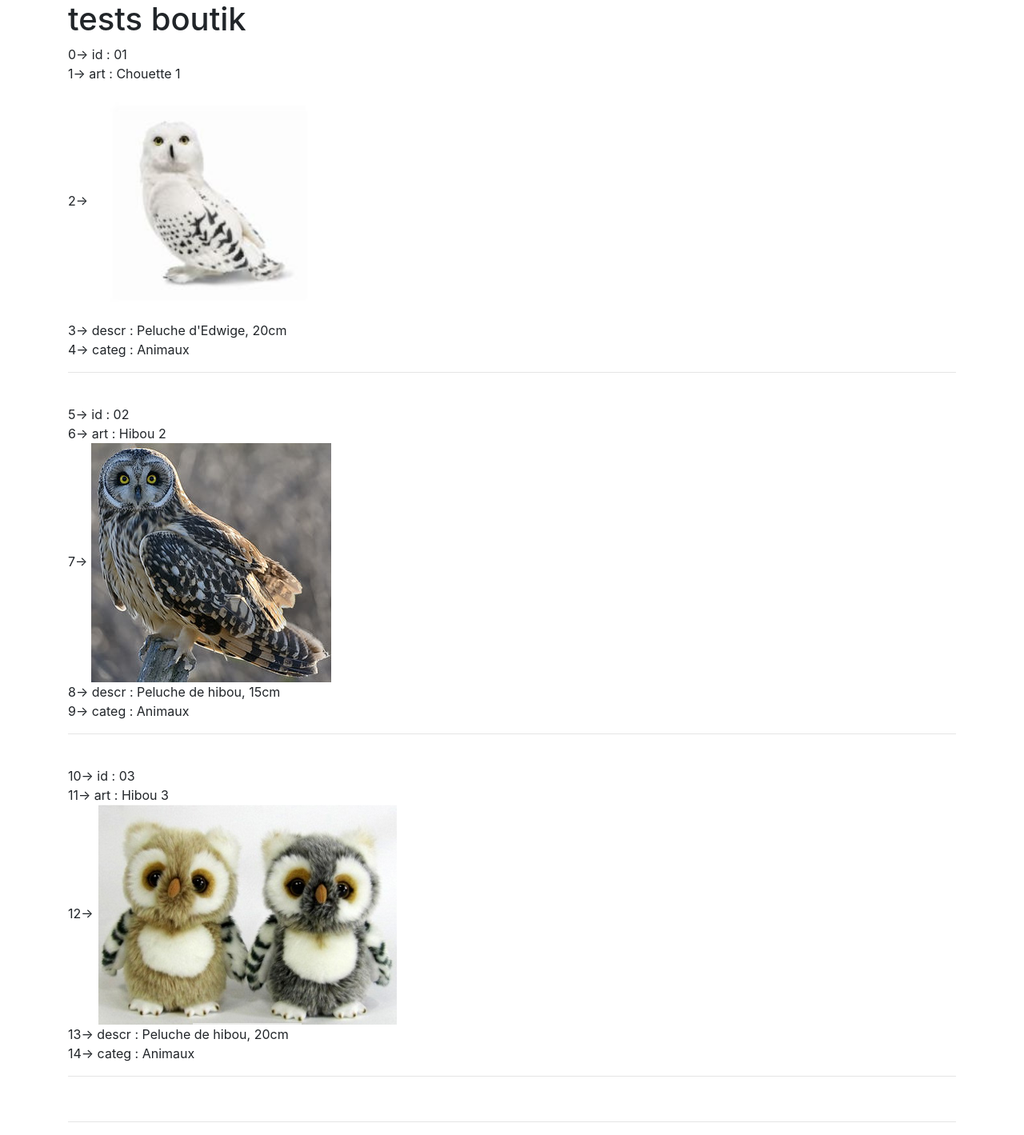
After one commit to ajoanaverde/HP, a PHP site: page /VUE/pourFile.php in a window 1280 px wide. The commit adds this page. Shown: the whole page at 80% size. Run offline with PHP 8.4, Linux system fonts and the light colour scheme; some libraries are stand-ins or nearby versions.

Commit message:
refait brouillon pourFile

```diff
--- a/VUE/CSS/stylesBS.css
+++ b/VUE/CSS/stylesBS.css
@@ -95,7 +95,6 @@ h1, h2, h3, h4, h5, h6 {
 }
 #homeIndex {
     background-size: cover;
-/*    background-position: top; */
     background-position: top center;
     background-repeat: no-repeat;
     min-height: 1100px;
--- a/VUE/INC/head.php
+++ b/VUE/INC/head.php
@@ -6,7 +6,7 @@
 <meta http-equiv="X-UA-Compatible" content="ie=edge">
 <link rel="stylesheet" href="https://cdnjs.cloudflare.com/ajax/libs/twitter-bootstrap/4.4.1/css/bootstrap.min.css">
 <link rel="stylesheet" href="https://cdnjs.cloudflare.com/ajax/libs/font-awesome/5.11.2/css/all.min.css">
-<link rel="stylesheet" href="./CSS/styleBS.css">
+<link rel="stylesheet" href="./CSS/stylesBS.css">
 <link rel="stylesheet" href="./CSS/stylesBtk.css">
 <?php
     include_once('../CONTROL/UTILS/local.php');
--- /dev/null
+++ b/VUE/exemple.txt
@@ -0,0 +1,15 @@
+01
+Chouette 1
+./IMG/piocheIMG/test300x95ppp.png
+Peluche d'Edwige, 20cm
+Animaux
+02
+Hibou 2
+./IMG/piocheIMG/hibou01.jpeg
+Peluche de hibou, 15cm
+Animaux
+03
+Hibou 3
+./IMG/piocheIMG/Capture-hiboux2.png
+Peluche de hibou, 20cm
+Animaux
--- /dev/null
+++ b/VUE/pourFile.php
@@ -0,0 +1,195 @@
+<!DOCTYPE html>
+<html lang="fr">
+<head>
+<meta charset="UTF-8">
+<meta name="viewport" content="width=device-width, initial-scale=1.0">
+<meta http-equiv="X-UA-Compatible" content="ie=edge">
+<link rel="stylesheet" href="https://cdnjs.cloudflare.com/ajax/libs/twitter-bootstrap/4.3.1/css/bootstrap.min.css">
+<link rel="stylesheet" href="https://cdnjs.cloudflare.com/ajax/libs/font-awesome/5.11.2/css/all.min.css">
+<title>pour file</title>
+</head>
+<body class="container">
+    <h1>tests boutik</h1>
+<?php
+//home/morgan/internet/HP/VUE/pourFile.php
+//echo $_SERVER['REQUEST_URI'];
+
+$lines = file('exemple.txt');
+// Affiche toutes les lignes du tableau comme code HTML, avec les numéros de ligne
+/*
+foreach ($lines as $line_num => $line) {
+    echo "Line #<b>{$line_num}</b> : " . htmlspecialchars($line) . "<br />\n";
+}
+*/
+for ($x = 0; $x <=  count($lines)-1; $x++) {
+    switch($x%5) {
+        case 0:
+            echo $x.'-> id : '.$lines[$x].'<br>';
+        break;
+        case 1:
+            echo $x.'-> art : '.$lines[$x].'<br>';
+        break;
+        case 2:
+            echo $x.'-> <img src="'.$lines[$x].'"><br>';
+        break;
+        case 3:
+            echo $x.'-> descr : '.$lines[$x].'<br>';
+        break;
+        case 4:
+            echo $x.'-> categ : '.$lines[$x].'<br><hr><br>';
+        break;
+    }
+}
+/*
+$num_art[]=array_chunk($articles,5);
+//print_r($num_art);
+
+foreach($num_art as $art) {
+
+for($x=1; $x<=count($lines); $x++) {
+    echo $line[$x].'<br>';
+}
+
+// Un autre exemple, pour obtenir une page web dans une chaîne. Voir aussi la fonction file_get_contents().
+//$html = implode('', file('http://www.example.com/'));
+
+/*
+$lines = file('exemple.txt');
+for ($x = 0; $x <=  count($lines); $x++) {
+    for($y = 0; $y <5; $y++) {
+        echo 'ligne : '.$lines[$x][$y].'<br>';
+    }
+//    $articles[] = $lines[$x];
+}
+*/
+//print_r($num_art);
+
+//  $tableau = array();
+/*
+foreach ($lines as $line_num => $line) {
+//    echo "Line #<b>{$line_num}</b> : " . htmlspecialchars($line) . "<br />\n";
+    $tableau.array_push($tableau,$line_num);
+}
+*/
+/*
+$lines = file('exemple.txt');
+$articles=array();
+for ($x = 0; $x <=  count($lines)-1; $x++) {
+    $articles[] = $lines[$x];
+}
+$num_art[]=array_chunk($articles,5);
+//print_r($num_art);
+
+foreach($num_art as $art) { ?>
+    <figure>
+        <figcaption><?= $art[0][1]; ?></figcaption><br>
+        <img src="<?= $art[0][2]; ?>" width="200px">
+        <p style="width:200px"><?= $art[0][3]; ?></p>
+        <p style="width:200px" class="categ"><?= $art[0][4]; ?></p>
+        <div class="container" style="width: 200px">
+            <h2>Modal Example</h2>
+            <!-- Button to Open the Modal -->
+            <button type="button" class="btn btn-primary" data-toggle="modal" data-target="#myModal">
+                Open modal
+            </button>
+            <!-- The Modal -->
+            <div class="modal" id="myModal" style="width:600px">
+                <div class="modal-dialog">
+                <div class="modal-content">
+
+                    <!-- Modal Header -->
+                    <div class="modal-header">
+                    <h4 class="modal-title">
+                    <figcaption><?= $art[0][1]; ?></figcaption></h4>
+                    <button type="button" class="close" data-dismiss="modal">&times;</button>
+                    </div>
+
+                    <!-- Modal body -->
+                    <div class="modal-body">
+                        <img src="<?= $art[0][2]; ?>" width="200px">
+                        <p style="width:200px"><?= $art[0][3]; ?></p>
+                        <p style="width:200px" class="categ"><?= $art[0][4]; ?></p>
+                    </div>
+
+                    <!-- Modal footer -->
+                    <div class="modal-footer">
+                    <button type="button" class="btn btn-danger" data-dismiss="modal">Close</button>
+                    </div>
+
+                </div>
+                </div>
+            </div>
+
+        </div>
+    </figure>
+    <figure>
+        <figcaption><?= $art[1][1]; ?></figcaption><br>
+        <img src="<?= $art[1][2]; ?>" width="200px">
+        <p style="width:200px"><?= $art[1][3]; ?></p>
+        <p style="width:200px" class="categ"><?= $art[1][4]; ?></p>
+    </figure>
+<?php   }
+  print_r($tableau);
+*/
+/*
+$fp = fopen("texte.txt", "c+");   // r+
+fseek($fp, 0);
+$nbvisites = fgets($fp, 0);
+$nbvisites++;
+//  fseek($fp, 7);
+fputs($fp, $nbvisites);
+*/
+?>
+<hr>
+
+<?php
+
+//pourFile.php
+
+//echo getcwd();
+//  file_put_contents
+//On écrit un premier texte dans notre fichier
+//file_put_contents('/home/morgpion/internet/HP/exemple.txt', 'Ecriture dans un fichier');
+
+//On récupère le contenu du fichier
+//$texte = file_get_contents('exemple.txt');
+
+//On ajoute notre nouveau texte à l'ancien
+//$texte .= "\n**NOUVEAU TEXTE**";
+
+//On écrit tout le texte dans notre fichier
+//file_put_contents('exemple.txt', $texte);
+
+/*
+$ojd=date('ymd');
+$fp = fopen("./texte.txt", "r+");   // r+
+fseek($fp, 0);
+$dateCpt = fgets($fp, 7);
+//$chars = $dateCpt.' ';
+//echo $dateCpt;
+if($ojd == $dateCpt){
+    fseek($fp, 7);
+    $nbvisites = fgets($fp, 6);
+    $nbvisites++;
+    fseek($fp, 7);
+    fputs($fp, $nbvisites);
+} else {
+    fseek($fp, 0);
+    fputs($fp, $ojd);
+    fputs($fp, " ");
+    $nbvisites = 1;
+    fputs($fp, $nbvisites);
+    ftruncate($fp, 8);
+}
+fseek($fp, 7);
+$nbvisites = fgets($fp, 1024);
+fclose($fp);
+echo '<p style="margin:0">'.$nbvisites.' visites aujourdhui';
+*/
+
+?>
+<script src="https://cdnjs.cloudflare.com/ajax/libs/jquery/3.4.1/jquery.slim.min.js"></script>
+<script src="https://cdnjs.cloudflare.com/ajax/libs/popper.js/1.15.0/umd/popper.min.js"></script>
+<script src="https://cdnjs.cloudflare.com/ajax/libs/twitter-bootstrap/4.3.1/js/bootstrap.min.js"></script>
+</body>
+</html>
```
Also changed, not shown: CONTROL/UTILS/local.php (renamed from CONTROL/UILS/local.php, +9 -10 lines), VUE/CSS/stylesBtk.css (+8 -5 lines), VUE/boutik.php (+50 -11 lines), VUE/index.php (+1 -8 lines), VUE/IMG/piocheIMG/Capture-hiboux2.png (added).
